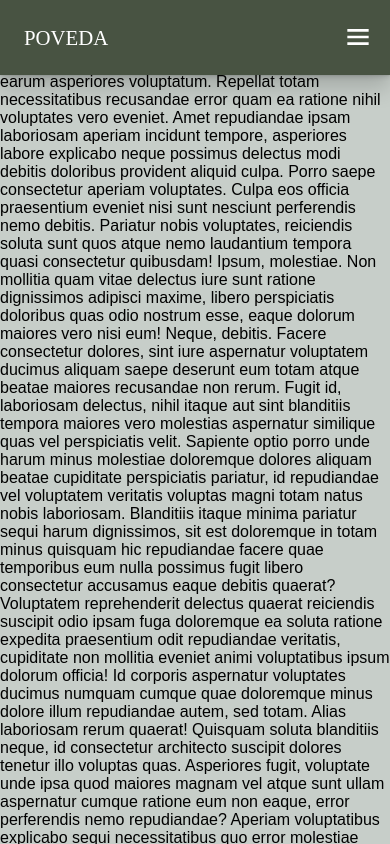
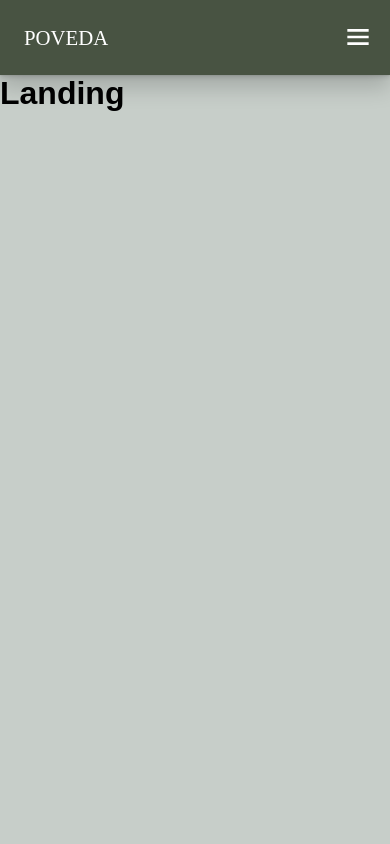
Before and after one commit to SutheeDev/react-poveda, a React (Vite) app in the folder client/: page / in a window 390 px wide. Shown: the top 844 px of the page. Built offline with nearby package versions, Linux system fonts and the light colour scheme.

Commit message:
added padding-top to the Landing on the small screen

```diff
--- a/client/src/pages/Landing.jsx
+++ b/client/src/pages/Landing.jsx
@@ -1,121 +1,17 @@
+import styled from "styled-components";
+
 const Landing = () => {
   return (
-    <main>
+    <Wrapper>
       <h1>Landing</h1>
-      <p>
-        Lorem, ipsum dolor sit amet consectetur adipisicing elit. In quasi amet
-        libero magni quibusdam est atque earum asperiores voluptatum. Repellat
-        totam necessitatibus recusandae error quam ea ratione nihil voluptates
-        vero eveniet. Amet repudiandae ipsam laboriosam aperiam incidunt
-        tempore, asperiores labore explicabo neque possimus delectus modi
-        debitis doloribus provident aliquid culpa. Porro saepe consectetur
-        aperiam voluptates. Culpa eos officia praesentium eveniet nisi sunt
-        nesciunt perferendis nemo debitis. Pariatur nobis voluptates, reiciendis
-        soluta sunt quos atque nemo laudantium tempora quasi consectetur
-        quibusdam! Ipsum, molestiae. Non mollitia quam vitae delectus iure sunt
-        ratione dignissimos adipisci maxime, libero perspiciatis doloribus quas
-        odio nostrum esse, eaque dolorum maiores vero nisi eum! Neque, debitis.
-        Facere consectetur dolores, sint iure aspernatur voluptatem ducimus
-        aliquam saepe deserunt eum totam atque beatae maiores recusandae non
-        rerum. Fugit id, laboriosam delectus, nihil itaque aut sint blanditiis
-        tempora maiores vero molestias aspernatur similique quas vel
-        perspiciatis velit. Sapiente optio porro unde harum minus molestiae
-        doloremque dolores aliquam beatae cupiditate perspiciatis pariatur, id
-        repudiandae vel voluptatem veritatis voluptas magni totam natus nobis
-        laboriosam. Blanditiis itaque minima pariatur sequi harum dignissimos,
-        sit est doloremque in totam minus quisquam hic repudiandae facere quae
-        temporibus eum nulla possimus fugit libero consectetur accusamus eaque
-        debitis quaerat? Voluptatem reprehenderit delectus quaerat reiciendis
-        suscipit odio ipsam fuga doloremque ea soluta ratione expedita
-        praesentium odit repudiandae veritatis, cupiditate non mollitia eveniet
-        animi voluptatibus ipsum dolorum officia! Id corporis aspernatur
-        voluptates ducimus numquam cumque quae doloremque minus dolore illum
-        repudiandae autem, sed totam. Alias laboriosam rerum quaerat! Quisquam
-        soluta blanditiis neque, id consectetur architecto suscipit dolores
-        tenetur illo voluptas quas. Asperiores fugit, voluptate unde ipsa quod
-        maiores magnam vel atque sunt ullam aspernatur cumque ratione eum non
-        eaque, error perferendis nemo repudiandae? Aperiam voluptatibus
-        explicabo sequi necessitatibus quo error molestiae labore omnis mollitia
-        fuga aut obcaecati amet vel, cumque quia reiciendis. Culpa doloremque
-        provident impedit hic, facere natus tempore iste temporibus, assumenda
-        ipsa nostrum magnam maxime enim id libero non aspernatur? Modi quaerat
-        repudiandae minima eaque amet dicta praesentium sit maiores suscipit est
-        officia quod, nulla impedit ut blanditiis iste aliquid aspernatur nobis
-        molestias tenetur necessitatibus aperiam tempora laudantium. Eos,
-        voluptas. A, placeat at. Fuga, et nobis veritatis ullam minima quod
-        consectetur doloremque velit iusto repudiandae id ratione animi magni
-        unde numquam obcaecati reiciendis veniam laudantium voluptas! Facere,
-        sequi tempore sunt amet ullam asperiores pariatur temporibus cupiditate
-        sit libero quae nesciunt, consequatur laboriosam facilis laborum
-        expedita modi commodi omnis quidem distinctio repellendus! Rem non quos
-        sint illo libero fugit aliquam quibusdam alias, mollitia porro
-        voluptatem. Quaerat voluptatibus suscipit explicabo maxime dolorum.
-        Explicabo optio consequatur officiis? Eos enim autem est explicabo
-        aliquid unde, harum quod sunt nobis similique, obcaecati voluptates?
-        Corporis ab consequuntur dolores ut nostrum quae unde assumenda eius,
-        perspiciatis beatae accusantium similique asperiores! Nulla facilis non
-        numquam ipsam temporibus provident dignissimos consequuntur alias
-        suscipit officia velit, commodi exercitationem voluptas iure nihil
-        repellendus? Atque, ratione dolor animi id provident dolorem saepe
-        placeat officiis? Impedit, quis at tenetur est deleniti repudiandae ab
-        soluta laudantium nulla incidunt iste dicta sunt, hic, rem architecto
-        minima tempora saepe sed quam nisi debitis? Ad laborum deserunt atque
-        hic amet rerum necessitatibus sit, doloremque quasi beatae ratione
-        voluptate expedita nulla quia nam, consectetur saepe. Distinctio, quam
-        corporis possimus deserunt reiciendis reprehenderit sint aspernatur
-        error alias. Autem ullam reprehenderit eveniet officiis atque
-        reiciendis, vitae tempore optio excepturi! Ipsam nobis cupiditate quasi
-        maiores minima deleniti distinctio qui eaque. Ab reiciendis nihil esse
-        modi eaque, culpa inventore blanditiis? Tenetur libero error sequi
-        perferendis, autem alias suscipit fuga provident dolores ad officia
-        repellat ex aperiam voluptas, pariatur commodi earum eligendi accusamus
-        esse non aliquam! Dolorem quae voluptatibus laborum fugiat accusamus
-        iure veniam, quam porro voluptatum qui, cumque modi ipsam architecto
-        impedit similique neque repellat cupiditate, veritatis ab totam aut non.
-        Aut excepturi nemo dolorem non sequi impedit officiis, eos eum.
-        Asperiores, corrupti consequuntur repellendus delectus itaque recusandae
-        ullam quod nisi? Accusamus quia pariatur praesentium quasi consequatur
-        amet laudantium quisquam expedita quibusdam dicta. Quo quas porro,
-        expedita, esse ipsum asperiores, numquam culpa a quam dicta aperiam!
-        Architecto consequatur repudiandae quod repellat vel impedit ullam,
-        tenetur quos cupiditate eaque facilis ipsam sit possimus, dolores
-        voluptatibus! Cumque blanditiis nihil temporibus nesciunt, sed illo odit
-        suscipit. Beatae illo eum necessitatibus corporis neque veniam quo sint
-        quae mollitia iure, esse voluptatibus voluptate labore placeat
-        distinctio, ab cupiditate rerum recusandae eaque. Eligendi quaerat
-        molestiae atque repellendus omnis! Cupiditate natus optio doloremque!
-        Numquam, natus. Eos totam quod aliquam architecto soluta assumenda iste
-        accusamus similique consectetur. Consequatur reprehenderit minus nam
-        commodi, saepe voluptas deleniti assumenda! Dolore quis iusto voluptatum
-        nihil, quibusdam tempore excepturi quod laboriosam! Delectus repudiandae
-        iusto, sed omnis at placeat dolore minima cum voluptatibus excepturi
-        assumenda vero. Eos quos consectetur quis maxime, aliquid ratione ut
-        officia vel odio minus nam recusandae ducimus. Repudiandae, cum. Odit a
-        voluptate corporis quibusdam consequuntur doloremque corrupti officiis
-        veniam quasi rerum quia animi laudantium cumque dolorem officia
-        excepturi quae ut, qui optio dignissimos. Esse reprehenderit obcaecati
-        rem consequatur quos, repellendus facere at nisi enim, quisquam sunt cum
-        itaque deserunt eligendi explicabo eaque aliquam, nostrum quo hic
-        beatae. Id odit exercitationem cum. Recusandae cupiditate ipsam sequi
-        architecto placeat modi voluptatibus minima totam dolorum tempora rem
-        doloribus corrupti iusto nulla a maiores ad, neque illo ex eos error
-        magnam iure, ipsum beatae. Placeat nisi animi iure qui voluptatem
-        dignissimos, voluptatum asperiores molestias sint quidem consequuntur
-        magnam similique ipsum fugiat incidunt in ab consectetur suscipit quam!
-        Incidunt veniam cupiditate temporibus quis, natus quam odio dolores
-        corrupti inventore enim, animi odit perferendis aut molestiae nihil quo,
-        sit necessitatibus quia aspernatur repellendus eveniet aliquid esse nam.
-        Nisi, iusto voluptatem at consequatur modi cumque vero! Molestiae
-        voluptatem suscipit unde, laborum magnam architecto! Consectetur sequi
-        illo molestias eligendi, veniam, amet itaque tempore eum saepe nulla
-        tempora nesciunt enim aut! Esse corporis laborum excepturi sed cumque
-        natus aliquam voluptatem, odio assumenda aut libero suscipit modi, magni
-        voluptate a cupiditate porro eveniet eaque accusamus similique deserunt
-        quas minus? Aperiam aspernatur eligendi vel, consequatur asperiores
-        dolor ab sapiente adipisci! Id dolorem illo quibusdam error veritatis
-        fuga voluptate reprehenderit aliquam omnis magni!
-      </p>
-    </main>
+    </Wrapper>
   );
 };
 export default Landing;
+
+const Wrapper = styled.main`
+  padding-top: 75px;
+  @media screen and (min-width: 950px) {
+    padding-top: 0;
+  }
+`;
```
